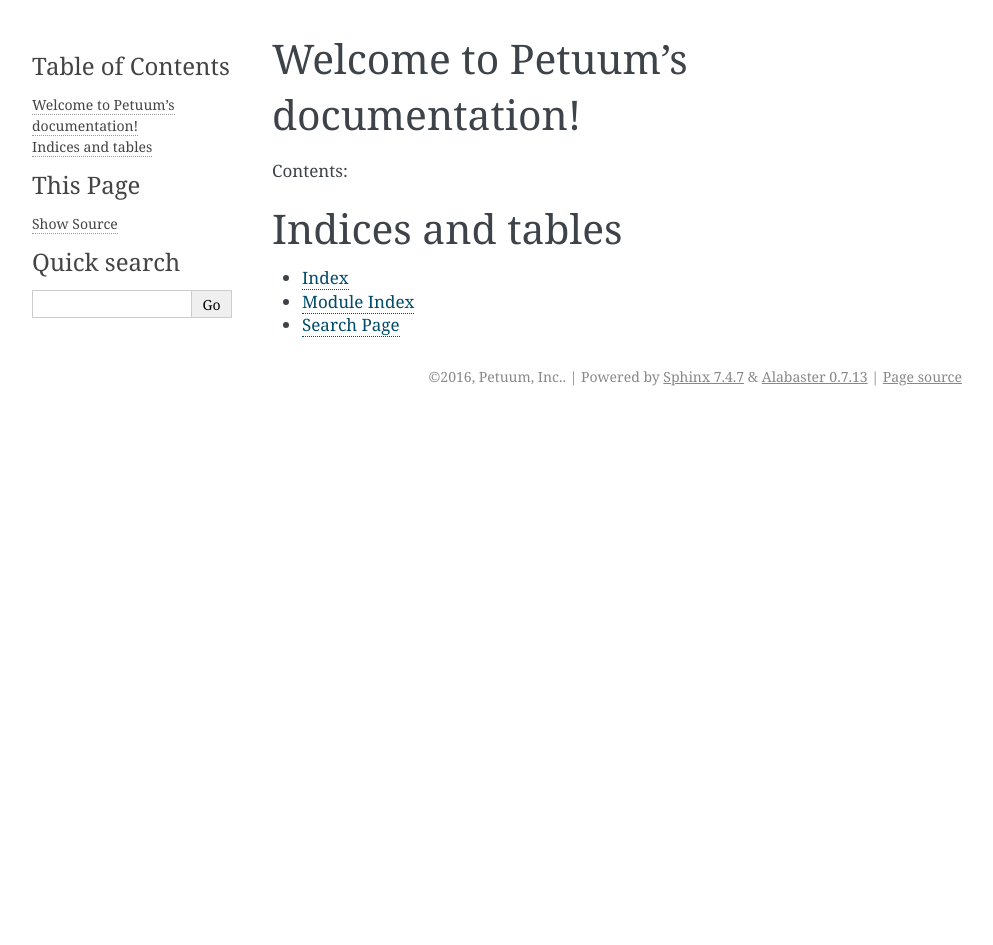
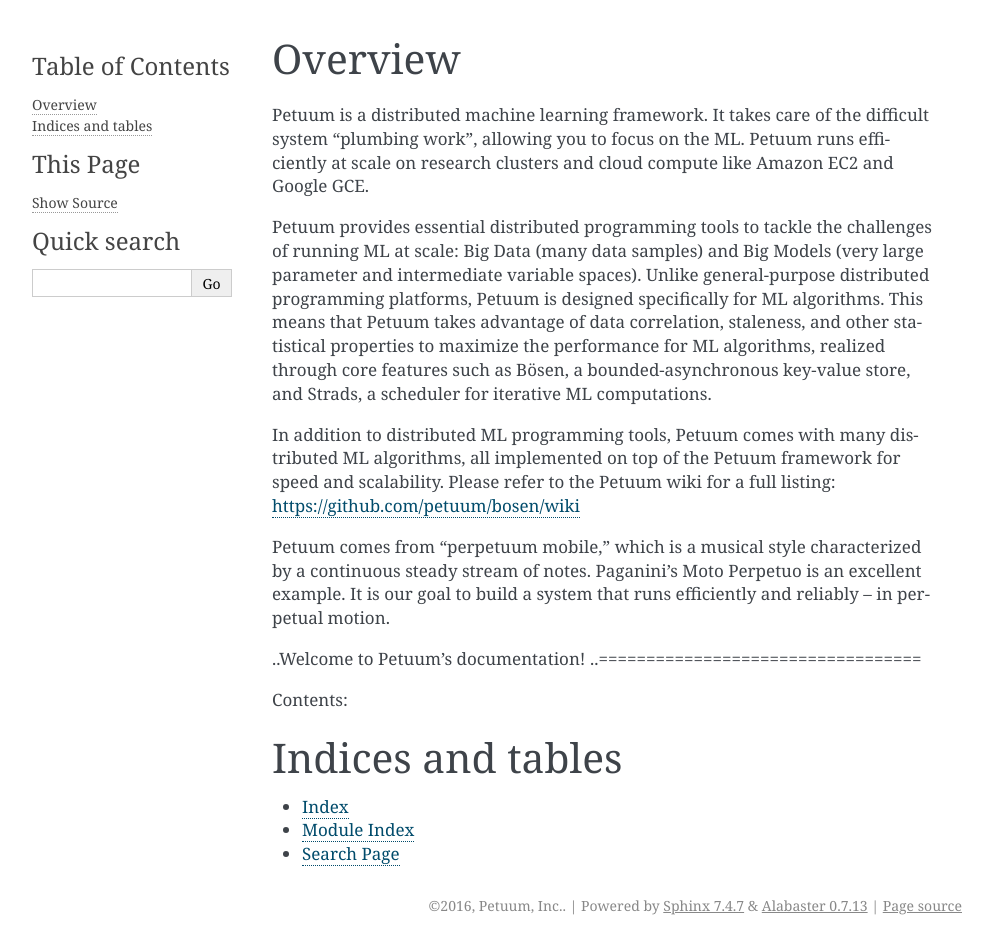
Before and after one commit to sailing-pmls/pmls.readthedocs.io, a Sphinx documentation site: the page built from docs/index.rst, in a window 1280 px wide. Shown: the whole page, without its empty margins (148-1141 px from the left). Built offline with Sphinx 7.4.7, drawn with Linux system fonts in a browser that asks for light colours; before the commit the page ends 900 px from its top, so only the background shows below that.

Commit message:
Update index.rst

```diff
--- a/docs/index.rst
+++ b/docs/index.rst
@@ -3,8 +3,19 @@
    You can adapt this file completely to your liking, but it should at least
    contain the root `toctree` directive.
 
-Welcome to Petuum's documentation!
-==================================
+Overview
+========
+
+Petuum is a distributed machine learning framework. It takes care of the difficult system "plumbing work", allowing you to focus on the ML. Petuum runs efficiently at scale on research clusters and cloud compute like Amazon EC2 and Google GCE.
+
+Petuum provides essential distributed programming tools to tackle the challenges of running ML at scale: Big Data (many data samples) and Big Models (very large parameter and intermediate variable spaces). Unlike general-purpose distributed programming platforms, Petuum is designed specifically for ML algorithms. This means that Petuum takes advantage of data correlation, staleness, and other statistical properties to maximize the performance for ML algorithms, realized through core features such as Bösen, a bounded-asynchronous key-value store, and Strads, a scheduler for iterative ML computations.
+
+In addition to distributed ML programming tools, Petuum comes with many distributed ML algorithms, all implemented on top of the Petuum framework for speed and scalability. Please refer to the Petuum wiki for a full listing: https://github.com/petuum/bosen/wiki
+
+Petuum comes from "perpetuum mobile," which is a musical style characterized by a continuous steady stream of notes. Paganini's Moto Perpetuo is an excellent example. It is our goal to build a system that runs efficiently and reliably -- in perpetual motion.
+
+..Welcome to Petuum's documentation!
+..==================================
 
 Contents:
 
```
